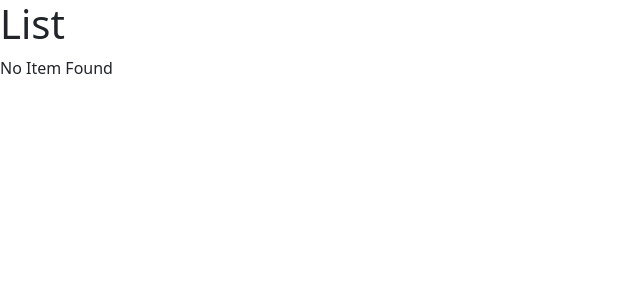
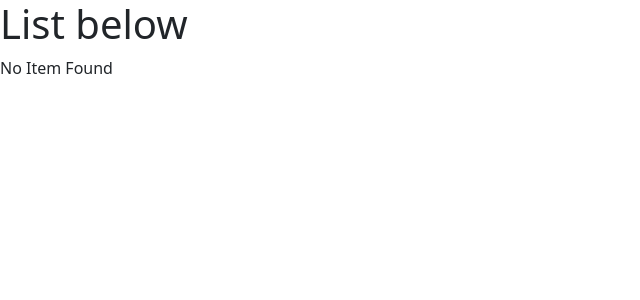
Before and after one commit to thomasmartinez114/gameHub, a React (Vite) app: page / in a window 1280 px wide. Shown: the top 300 px of the page, without its empty margins (0-640 px from the left). Built offline with nearby package versions, Linux system fonts and the light colour scheme.

Commit message:
updated list title

```diff
--- a/src/components/ListGroup.tsx
+++ b/src/components/ListGroup.tsx
@@ -4,7 +4,7 @@ function ListGroup() {
 
   return (
     <>
-      <h1>List</h1>
+      <h1>List below</h1>
       {/* Ternary */}
       {/* {items.length === 0 ? <p>No Item Found</p> : null}  */}
       {/* better way to write without the null being needed */}
```
